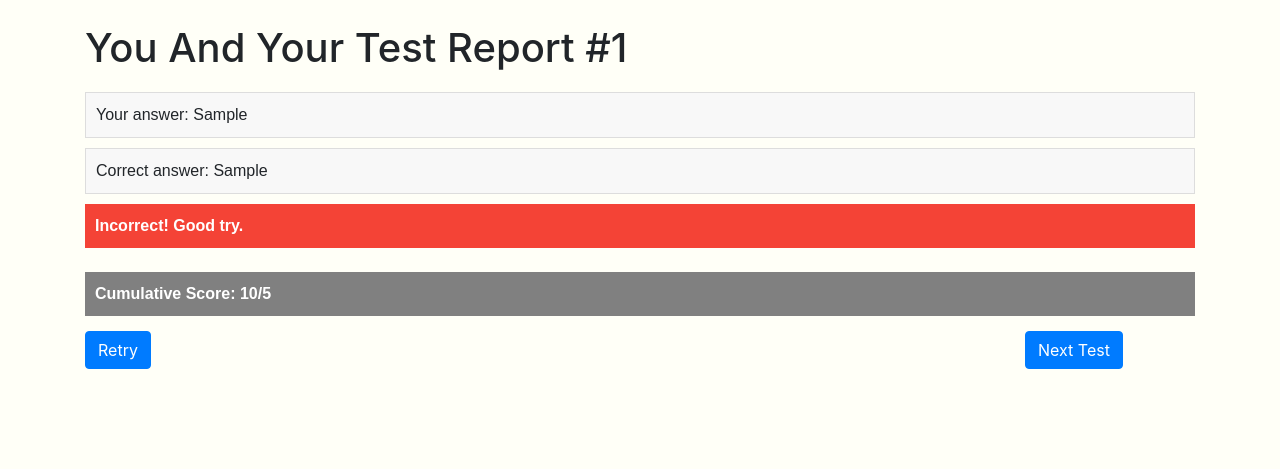
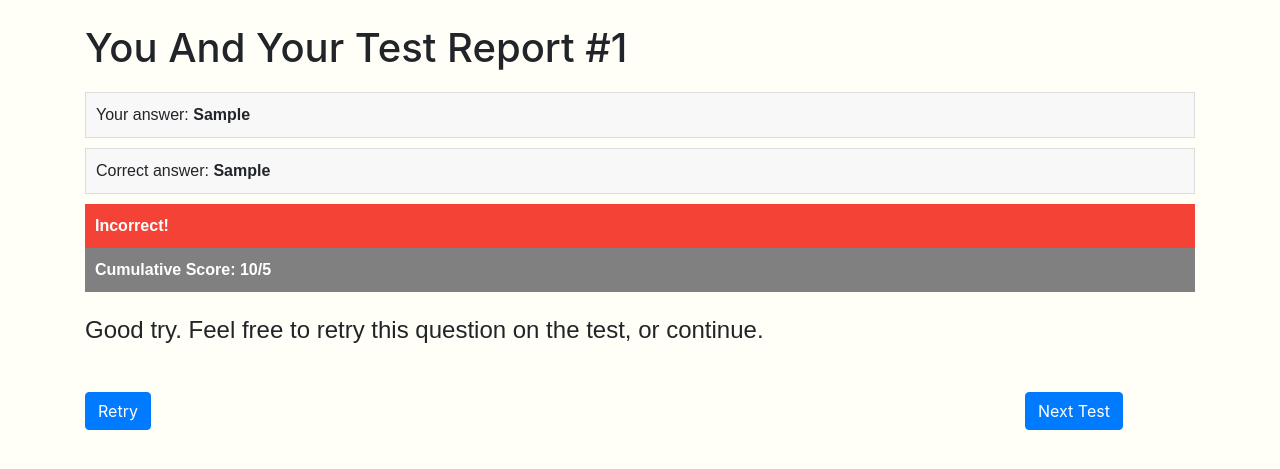
Before and after one commit to paeb37/ui-design, a Flask app: template templates/test_result.html in a window 1280 px wide. Shown: the part 56-525 px from the top of the page. Run offline with Flask 3, Linux system fonts and the light colour scheme; the template is opened without the code that fills it: most values are stand-ins (such as "Sample title", 1, 10 or a date in 2020); some libraries are stand-ins or nearby versions.

Commit message:
updated test result page to include more detailed message and highlight the answers in bold

```diff
--- a/templates/test_result.html
+++ b/templates/test_result.html
@@ -19,29 +19,51 @@
 
 <div class="feedback-container">
     <div class="user-answer">
-      Your answer: <span id="userAnswer">{{your_ans}}</span> <!-- Placeholder for user answer -->
+      Your answer: <span id="userAnswer" style="font-weight: bold;">{{your_ans}}</span> <!-- Placeholder for user answer -->
     </div>
     <div class="correct-answer">
-      Correct answer: <span id="correctAnswer">{{correct_ans}}</span> <!-- Placeholder for correct answer -->
+      Correct answer: <span id="correctAnswer" style="font-weight: bold;">{{correct_ans}}</span> <!-- Placeholder for correct answer -->
     </div>
     {% if correct %}
     <div id="result" class="result correct">
       <!-- Change class to 'incorrect' if the user is wrong -->
       Correct!
     </div>
-    {% else %}
-    <div id="result" class="result incorrect">
-        <!-- Change class to 'incorrect' if the user is wrong -->
-      Incorrect! Good try.
+
+    <div id="result" class="result neutral">
+      Cumulative Score: {{score}}/5
     </div>
-    {% endif %}
 
     <br>
 
-    <div id="result" class="result neutral">
-        Cumulative Score: {{score}}/5
+    <!-- Now print a congratulatory message -->
+    <h4>
+    Congratulations on finishing question {{problem_number}} of the test, feel free to retry or continue!
+    </h4>
+
+    <br>
+
+    {% else %}
+
+    <div id="result" class="result incorrect">
+        <!-- Change class to 'incorrect' if the user is wrong -->
+      Incorrect!
     </div>
 
+    <div id="result" class="result neutral">
+      Cumulative Score: {{score}}/5
+    </div>
+
+    <br>
+
+    <!-- Now print a congratulatory message -->
+    <h4>
+    Good try. Feel free to retry this question on the test, or continue.
+    </h4>
+
+    <br>
+
+    {% endif %}
 </div>
 
 <div class="row type-bottom"> <!-- Top row -->
```
